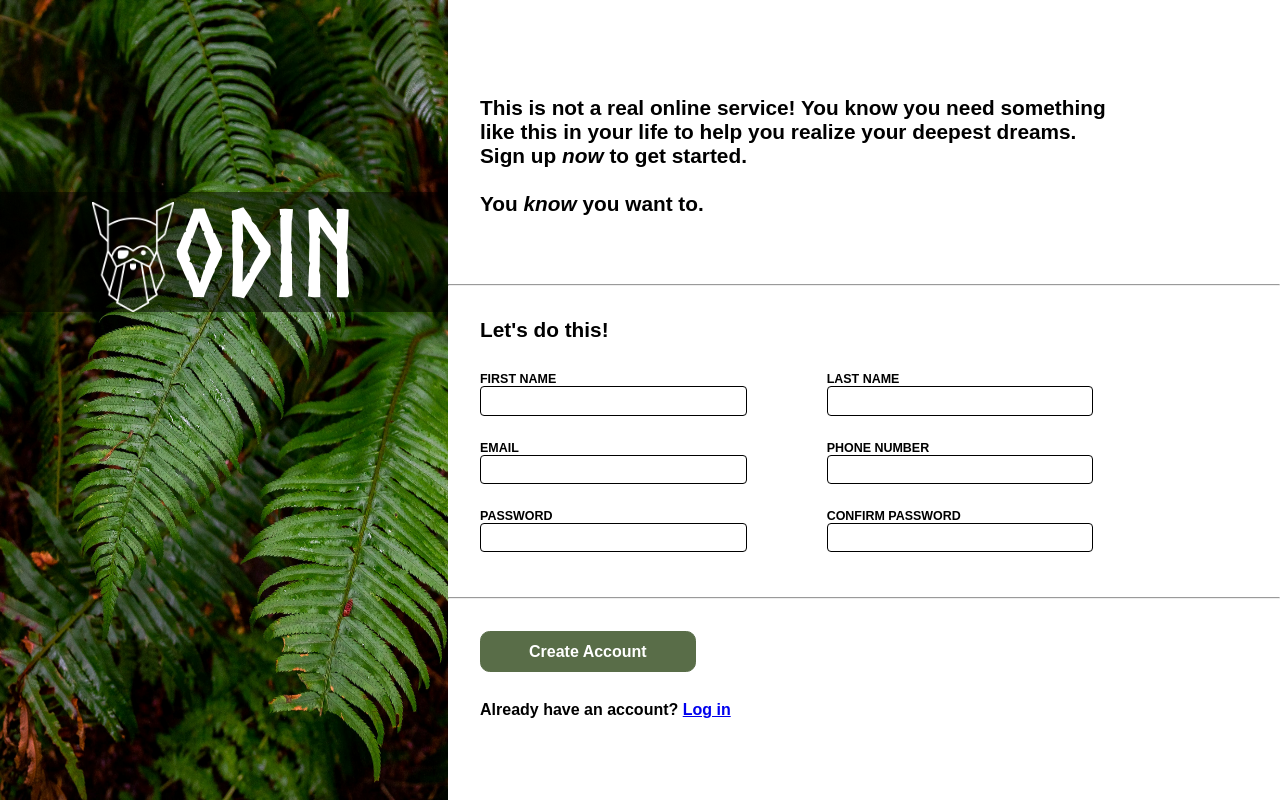
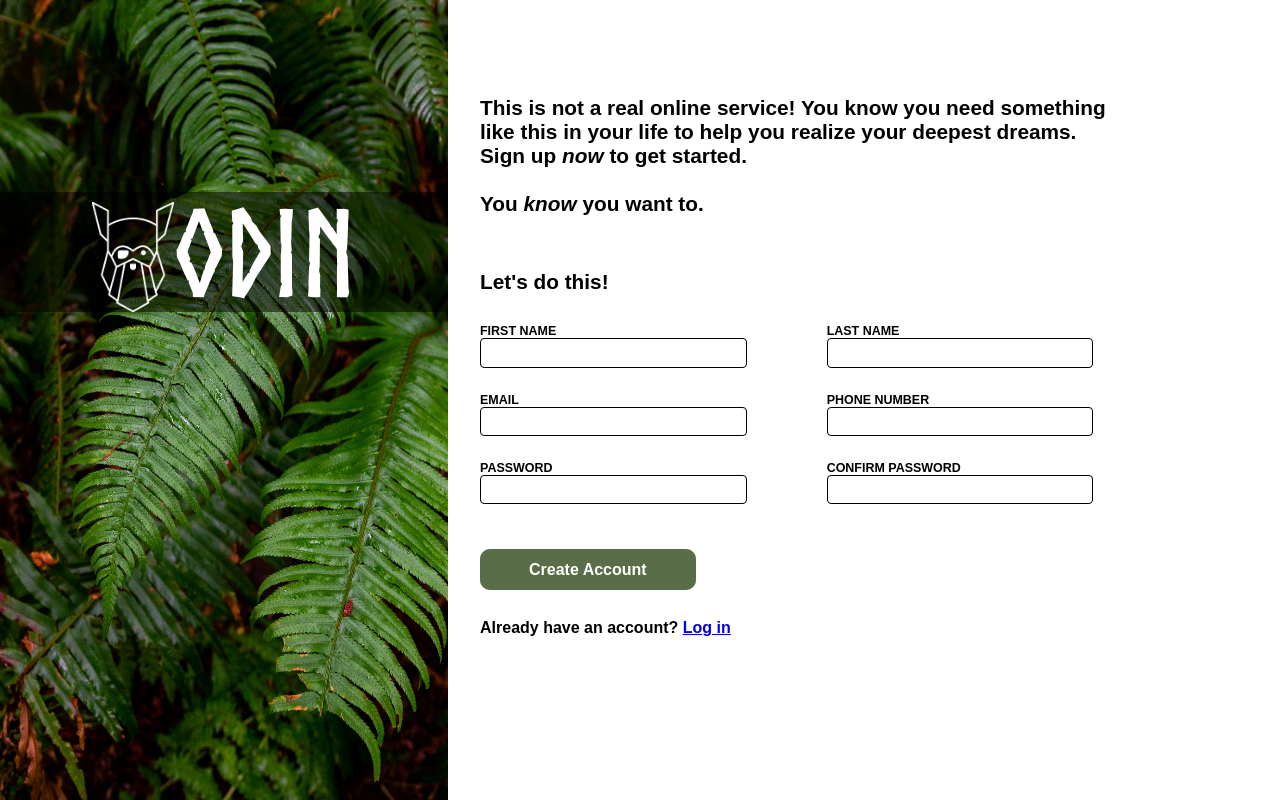
Before and after one commit to noOdin1/sign_up_form_odin, a plain HTML site: page sign_up_form_odin.html in a window 1280 px wide. Drawn offline with Linux system fonts and the light colour scheme.

Commit message:
Removed hr and adjust height with removal of empty lines

```diff
--- a/sign_up_form_odin.html
+++ b/sign_up_form_odin.html
@@ -24,12 +24,11 @@
         <p>You <em>know</em> you want to.<br /></p>
         &nbsp; <br />
         &nbsp; <br />
-        <!-- &nbsp; <br /> -->
-        <hr class="top" />
-        <div>
-          <p>Let's do this!</p>
-          &nbsp; <br />
+        &nbsp; <br />
+        <div class="middlesection">
           <form action="" method="post">
+            <p>Let's do this!</p>
+            &nbsp; <br />
             <section class="text inputs">
               <div class="leftsideForm">
                 <p>
@@ -70,7 +69,6 @@
                 </p>
               </div>
             </section>
-            <hr class="bottom" />
             <button type="submit" class="submitBtn">Create Account</button>
             <p>Already have an account? <a href="#">Log in</a></p>
           </form>
```
